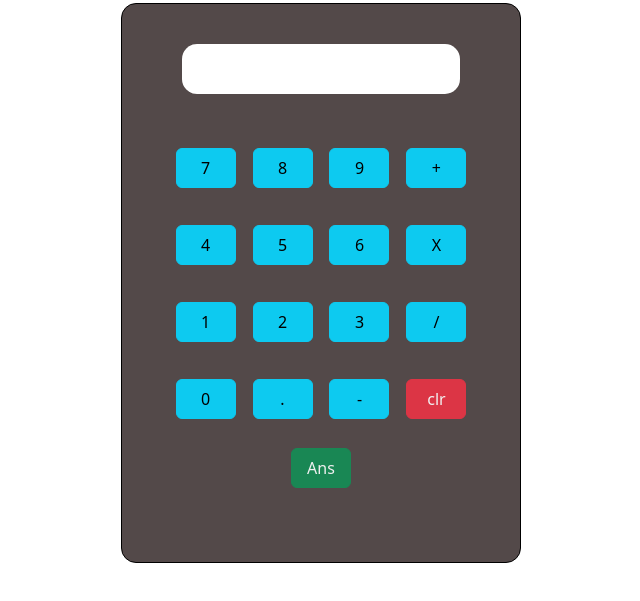
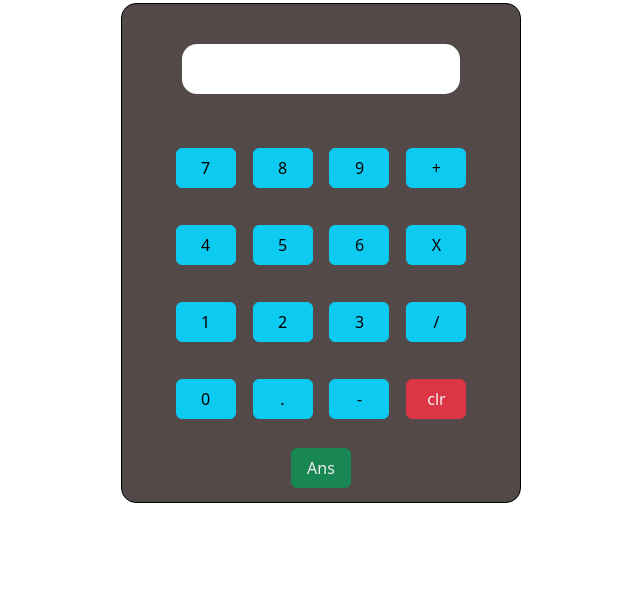
Before and after one commit to AkilAntony/calculator, a plain HTML site: page index.html in a window 1280 px wide. Shown: the part 53-654 px from the top of the page, without its empty margins (319-959 px from the left). Drawn offline with nearby package versions, Linux system fonts and the light colour scheme.

Commit message:
Update calc.css

```diff
--- a/calc.css
+++ b/calc.css
@@ -4,7 +4,7 @@ h1{
 }
 #calc{
     width:400px;
-    height:70vh;
+    height:500px;
     margin: auto;
     border-radius: 15px;
     border:1px solid black;
```
